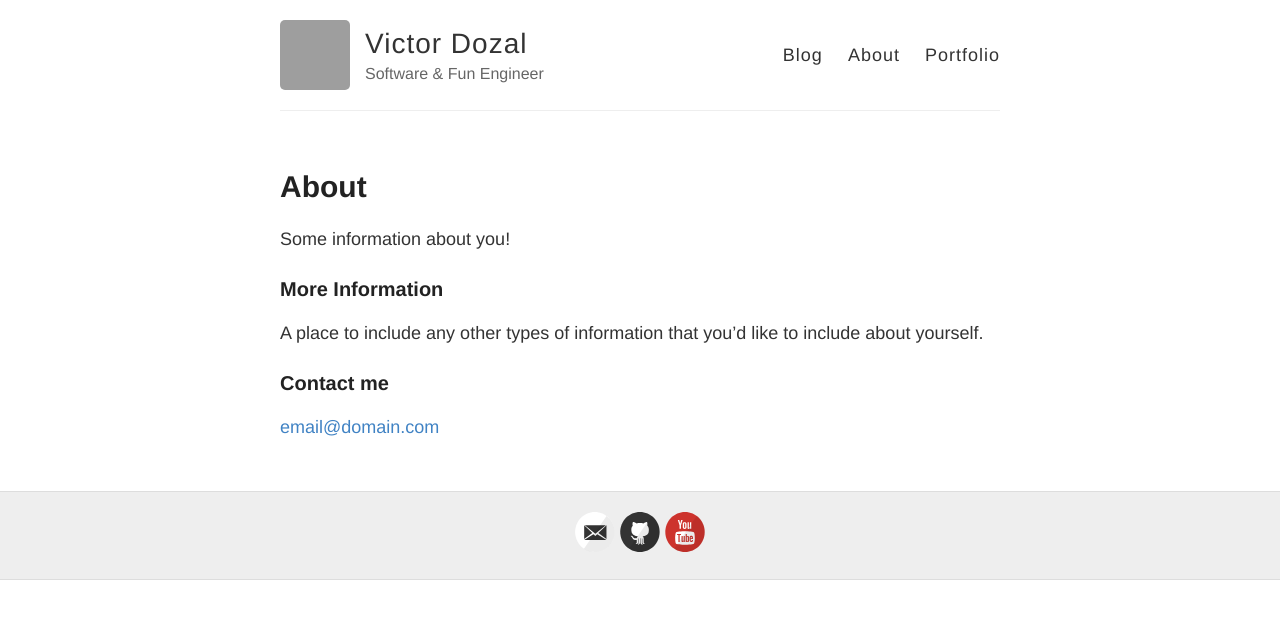
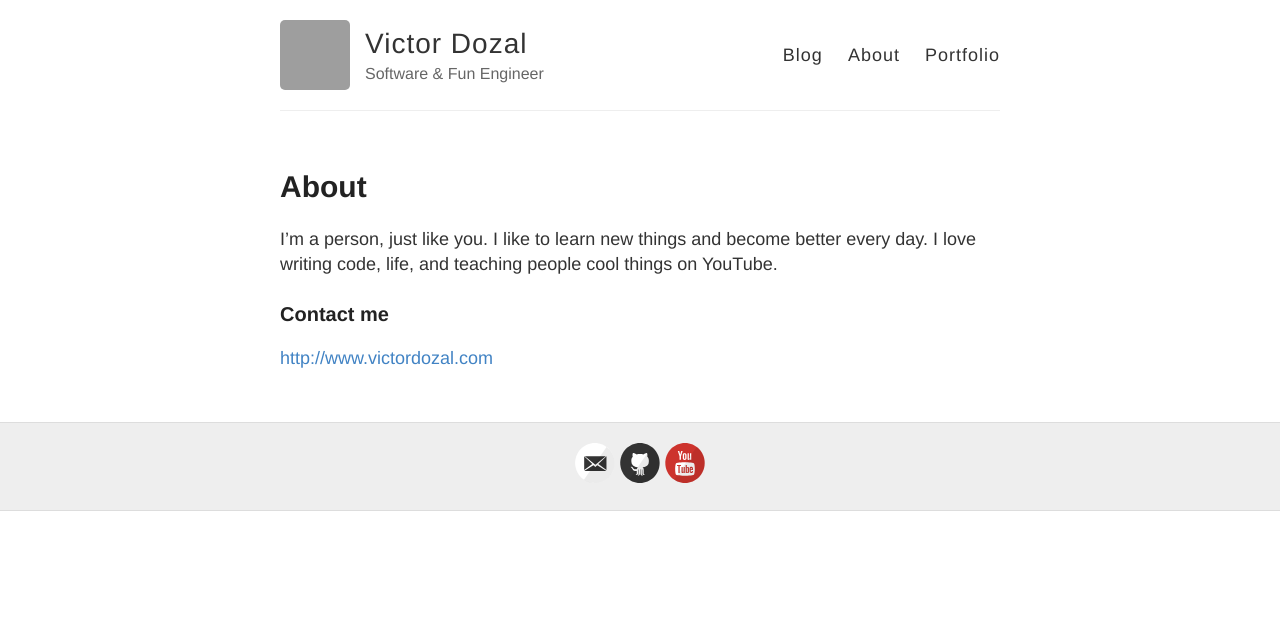
Before and after one commit to viiqswim/viiqswim.github.io, a Jekyll site: the page built from about.md, in a window 1280 px wide. Shown: the top 619 px of the page. Built offline with Jekyll 4.4.1, drawn with Linux system fonts in a browser that asks for light colours; grey boxes are pictures that could not be loaded.

Commit message:
Modified about page

```diff
--- a/about.md
+++ b/about.md
@@ -4,12 +4,8 @@ title: About
 permalink: /about/
 ---
 
-Some information about you!
-
-### More Information
-
-A place to include any other types of information that you'd like to include about yourself.
+I'm a person, just like you. I like to learn new things and become better every day. I love writing code, life, and teaching people cool things on YouTube.
 
 ### Contact me
 
-[email@domain.com](mailto:email@domain.com)
+[http://www.victordozal.com](http://www.victordozal.com)
```
